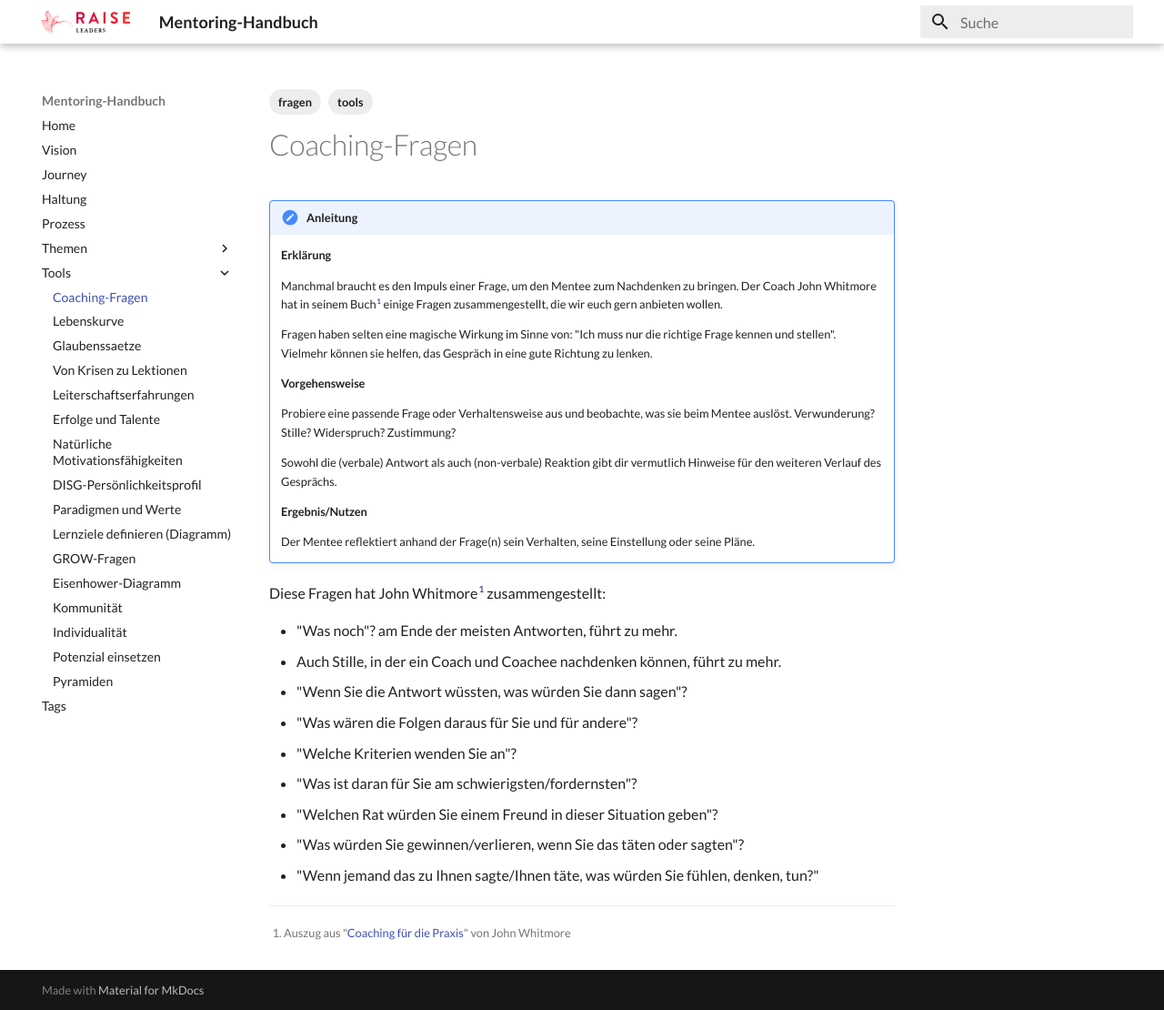
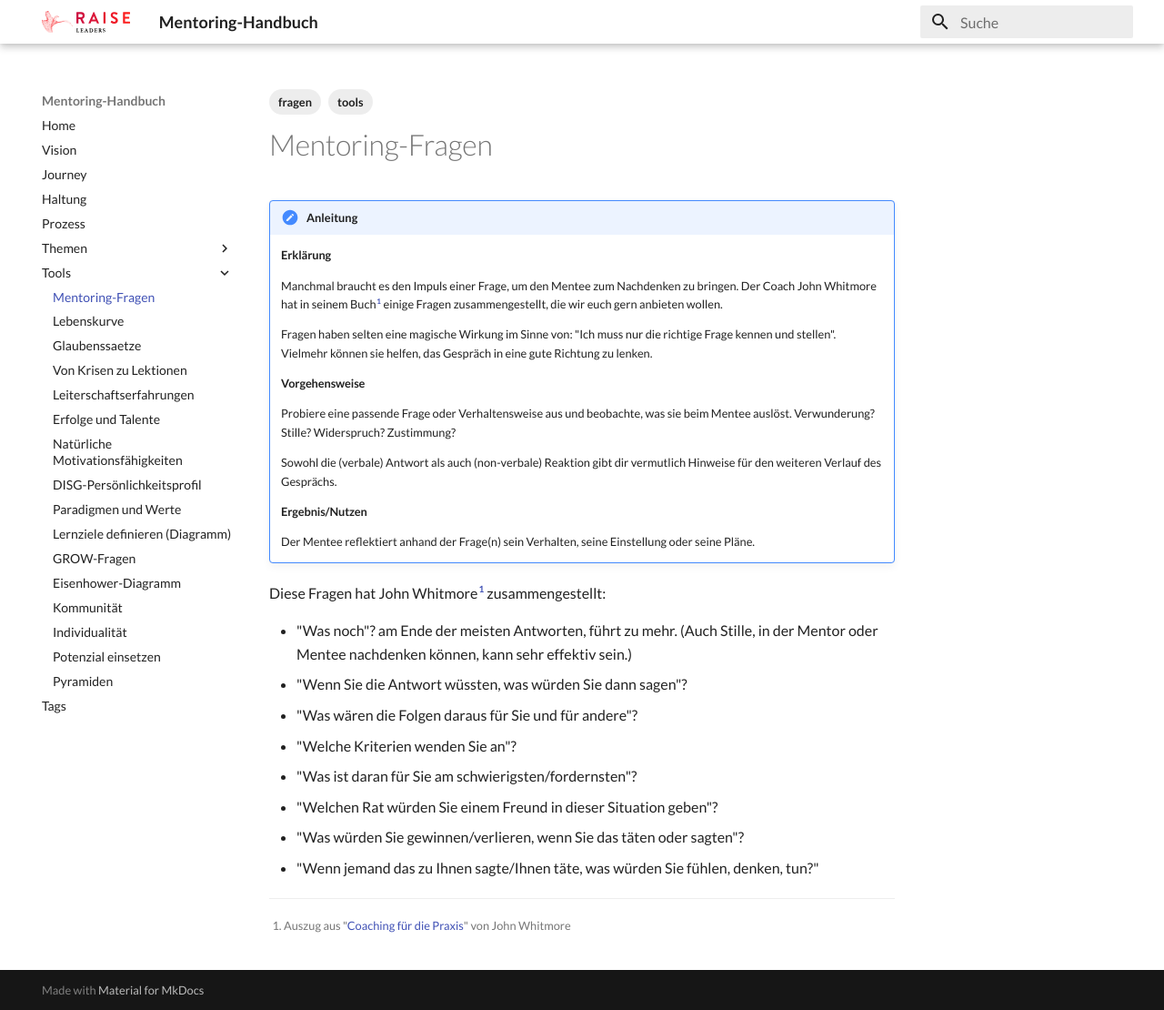
Before and after one commit to chbndrhnns/raise-mentoring-workbook, an MkDocs documentation site: the page built from docs/tools/mentoring-fragen.md, in a window 1280 px wide and 1110 px high. Shown: the whole window at 91% size. Built offline with MkDocs 1.6.1 and Material for MkDocs 9.7.7, drawn with Linux system fonts in a browser that asks for light colours.

Commit message:
Mentoring statt Coaching

```diff
--- a/docs/tools/coaching-fragen.md
+++ b/docs/tools/mentoring-fragen.md
@@ -4,7 +4,7 @@ tags:
   - tools
 ---
 
-# Coaching-Fragen
+# Mentoring-Fragen
 
 !!! Anleitung
 
@@ -27,8 +27,7 @@ tags:
 
 Diese Fragen hat John Whitmore[^1] zusammengestellt:
 
-- "Was noch"? am Ende der meisten Antworten, führt zu mehr.
-- Auch Stille, in der ein Coach und Coachee nachdenken können, führt zu mehr.
+- "Was noch"? am Ende der meisten Antworten, führt zu mehr. (Auch Stille, in der Mentor oder Mentee nachdenken können, kann sehr effektiv sein.)
 - "Wenn Sie die Antwort wüssten, was würden Sie dann sagen"?
 - "Was wären die Folgen daraus für Sie und für andere"?
 - "Welche Kriterien wenden Sie an"?
--- a/mkdocs.yml
+++ b/mkdocs.yml
@@ -55,7 +55,7 @@ nav:
     - themen/mentoring-gespraech.md
   - Tools:
     - ./tools/index.md
-    - ./tools/coaching-fragen.md
+    - ./tools/mentoring-fragen.md
     - ./tools/lebenskurve.md
     - ./tools/glaubenssaetze.md
     - ./tools/krisen-lektionen.md
```
Also changed, not shown: docs/themen/mentoring-gespraech.md (+1 -1 lines), docs/tools/grow-fragen.md (+1 -1 lines), docs/tools/index.md (+1 -1 lines).
